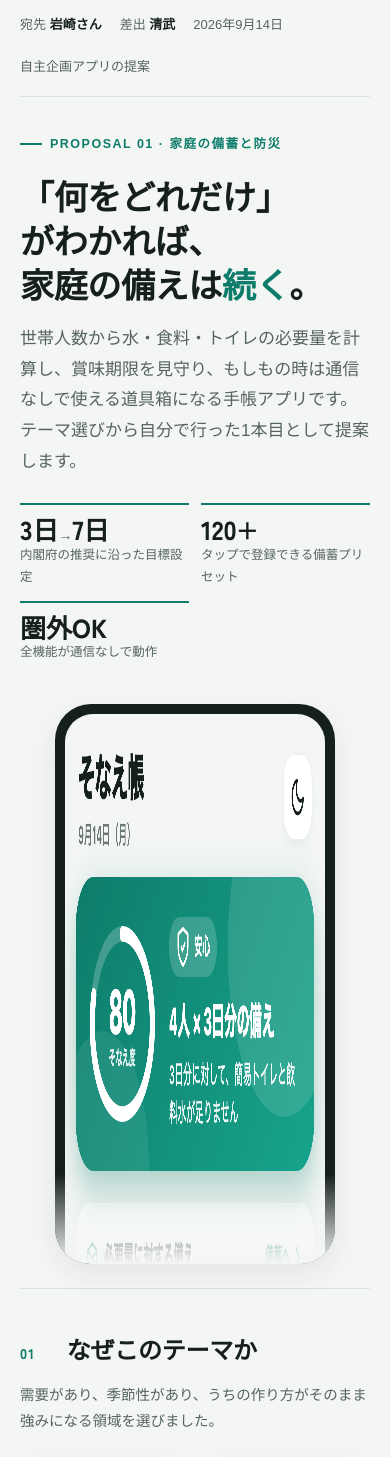
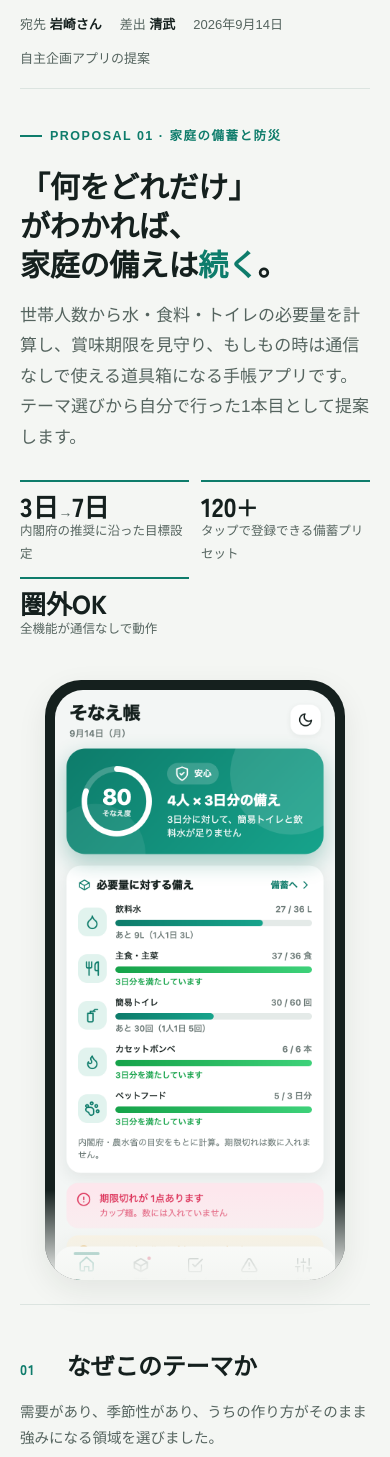
Before and after one commit to kiyotake1229/sonaecho, a plain HTML site: page 提案資料/提案書.html in a window 390 px wide. Shown: the part 53-1510 px from the top of the page. Drawn offline with Linux system fonts and the light colour scheme; a web font is replaced by a local one.

Commit message:
提案書: 1ページ目の崩れを修正（画像の縦横比・見出し改行・狭い幅のはみ出し）
Co-Authored-By: Claude Fable 5.1 <noreply@anthropic.com>

```diff
--- a/提案資料/提案書.html
+++ b/提案資料/提案書.html
@@ -22,28 +22,31 @@ body{background:var(--bg);color:var(--ink);font-family:"BIZ UDPGothic","Hiragino
 h1,h2,h3,.disp{font-family:"Zen Kaku Gothic New","Hiragino Sans","Yu Gothic",sans-serif;font-weight:900;letter-spacing:-.01em;text-wrap:balance;line-height:1.3}
 .wrap{max-width:1040px;margin:0 auto}
 a{color:var(--teal);text-decoration-thickness:1px;text-underline-offset:3px}
-img{max-width:100%;display:block}
+img{max-width:100%;height:auto;display:block}
+html,body{overflow-x:clip}
+.grid2>*,.grid3>*,.grid4>*,.gal>*,.diff>*,.status>*,.links>*,.step>*,.shots>*,.hero>*{min-width:0}
 .num{font-variant-numeric:tabular-nums}
 
 /* top bar */
 .bar{display:flex;align-items:center;justify-content:space-between;gap:16px;padding-block:18px;border-bottom:1px solid var(--line);flex-wrap:wrap}
 .brand{display:flex;align-items:center;gap:10px;font-family:"Zen Kaku Gothic New",sans-serif;font-weight:900;font-size:18px}
 .brand svg{width:30px;height:30px}
-.meta{font-size:13px;color:var(--ink2);display:flex;gap:18px;flex-wrap:wrap}
+.meta{font-size:13px;color:var(--ink2);display:flex;gap:10px 18px;flex-wrap:wrap}
 .meta b{color:var(--ink);font-weight:700}
 
 /* hero */
 .hero{display:grid;grid-template-columns:1.25fr 1fr;gap:40px;align-items:center;padding-block:56px 40px}
 .eyebrow{display:inline-flex;align-items:center;gap:8px;font-size:12.5px;font-weight:700;letter-spacing:.12em;text-transform:uppercase;color:var(--teal);margin-bottom:18px}
 .eyebrow::before{content:"";width:22px;height:2px;background:var(--teal)}
-.hero h1{font-size:clamp(34px,5vw,54px);margin-bottom:18px}
+.hero h1{font-size:clamp(30px,4.2vw,54px);margin-bottom:18px}
+.hero h1 .nw{white-space:nowrap}
 .hero h1 em{font-style:normal;color:var(--teal)}
 .lead{font-size:17px;color:var(--ink2);max-width:34em;margin-bottom:26px}
-.facts{display:grid;grid-template-columns:repeat(3,1fr);gap:12px;max-width:520px}
+.facts{display:grid;grid-template-columns:repeat(3,minmax(0,1fr));gap:12px;max-width:520px}
 .fact{border-top:2px solid var(--teal);padding-top:10px}
 .fact b{display:block;font-family:"Zen Kaku Gothic New",sans-serif;font-size:26px;font-weight:900;line-height:1.1;color:var(--ink)}
 .fact span{font-size:12.5px;color:var(--ink2)}
-.phone{width:min(280px,100%);margin:0 auto;border-radius:36px;padding:10px 10px 0;background:var(--ink);box-shadow:var(--shadow);animation:up .7s ease both;overflow:hidden;max-height:560px;position:relative}
+.phone{width:min(300px,100%);margin:0 auto;border-radius:36px;padding:10px 10px 0;background:var(--ink);box-shadow:var(--shadow);animation:up .7s ease both;overflow:hidden;max-height:600px;position:relative}
 .phone::after{content:"";position:absolute;left:0;right:0;bottom:0;height:90px;background:linear-gradient(to bottom,transparent,var(--bg))}
 :root[data-theme="dark"] .phone{background:#000}
 .phone img{border-radius:28px 28px 0 0}
@@ -112,7 +115,8 @@ td.st{font-family:"Zen Kaku Gothic New",sans-serif;font-weight:900;white-space:n
 /* links / qr */
 .links{display:grid;grid-template-columns:1fr 200px;gap:24px;align-items:center}
 .links .card{padding:24px}
-.lnk{display:grid;grid-template-columns:150px 1fr;gap:6px 14px;font-size:14px;word-break:break-all}
+.lnk{display:grid;grid-template-columns:150px minmax(0,1fr);gap:6px 14px;font-size:14px;word-break:break-all}
+@media (max-width:480px){.lnk{grid-template-columns:1fr}.lnk span:nth-child(odd){margin-top:6px}}
 .lnk span{color:var(--ink2);font-weight:700}
 .qr{background:#fff;border-radius:16px;padding:14px;box-shadow:var(--shadow);text-align:center}
 .qr img,.qr canvas{margin:0 auto;display:block;width:160px;height:160px}
@@ -127,7 +131,7 @@ footer{padding-block:30px;color:var(--ink2);font-size:13px;border-top:1px solid
   .grid2{grid-template-columns:1fr}
 }
 @media (max-width:480px){
-  .facts{grid-template-columns:1fr 1fr}
+  .facts{grid-template-columns:repeat(2,minmax(0,1fr))}
   .grid3,.grid4,.gal{grid-template-columns:1fr 1fr}
   .shots{flex-direction:column;align-items:center}.shot{width:min(240px,100%)}
 }
@@ -142,7 +146,7 @@ footer{padding-block:30px;color:var(--ink2);font-size:13px;border-top:1px solid
 <div class="hero">
   <div>
     <div class="eyebrow">Proposal 01 · 家庭の備蓄と防災</div>
-    <h1>「何をどれだけ」がわかれば、<br>家庭の備えは<em>続く</em>。</h1>
+    <h1><span class="nw">「何をどれだけ」</span><br>がわかれば、<br>家庭の備えは<em>続く</em>。</h1>
     <p class="lead">世帯人数から水・食料・トイレの必要量を計算し、賞味期限を見守り、もしもの時は通信なしで使える道具箱になる手帳アプリです。テーマ選びから自分で行った1本目として提案します。</p>
     <div class="facts">
       <div class="fact"><b class="num">3日<span style="font-size:14px">→</span>7日</b><span>内閣府の推奨に沿った目標設定</span></div>
```
